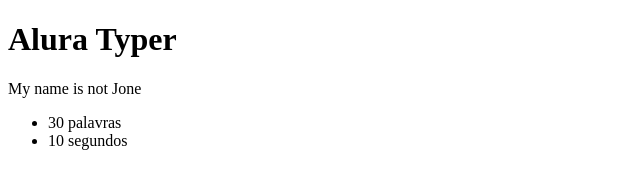
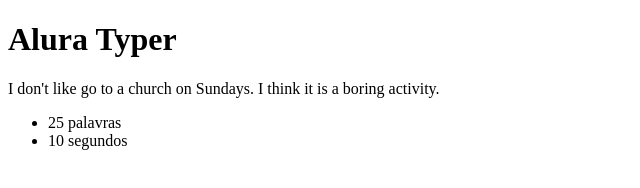
Before and after one commit to leandrolannister/jquery_1, a plain HTML site: page public/principal.html in a window 1280 px wide. Shown: the whole page, without its empty margins (0-640 px from the left). Drawn offline with Linux system fonts and the light colour scheme.

Commit message:
AL01->Count words

```diff
--- a/public/js/main.js
+++ b/public/js/main.js
@@ -1 +1,3 @@
-console.log('MainJs');
+$('#phraseSize').text( () => {
+  return $('.phrase').text().split(" ").length;
+});
--- a/public/principal.html
+++ b/public/principal.html
@@ -6,9 +6,11 @@
 </head>
 <body>
     <h1>Alura Typer</h1>
-    <p class="frase">My name is not Jone</p>
+    <p class="phrase">I don't like go to a church on Sundays. I think
+    it is a boring activity.
+    </p>
     <ul class="info">
-      <li>30 palavras</li>
+      <li><span id="phraseSize">0</span> palavras</li>
       <li>10 segundos</li>
     </ul>
 </body>
```
